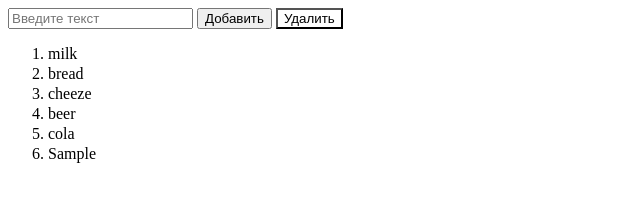
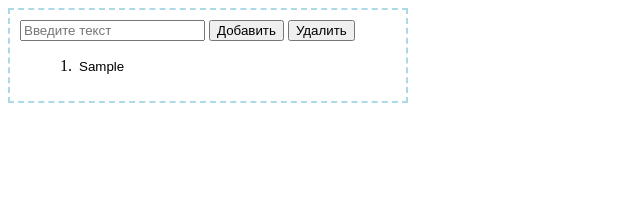
Before and after one commit to DrusMarkonii/Tasks_VT, a plain HTML site: page editableList/editable-list.html in a window 1280 px wide. Both pictures are taken after typing "Sample" into the empty fields and a click on the button "Добавить". Shown: the whole page, without its empty margins (0-640 px from the left). Drawn offline with Linux system fonts and the light colour scheme.

Commit message:
Add files via upload

```diff
--- a/editableList/editable-list.html
+++ b/editableList/editable-list.html
@@ -8,14 +8,12 @@
     <title>editable-list</title>
 </head>
 <body>
-    <input type="text" id="input" value="" name="enterText" placeholder="Введите текст">
-    <button id="add">Добавить</button>
-    <button id="remove">Удалить</button>
-    <ol id="orderList">
-
-
-    </ol>
-
+    <div class="container">
+        <input type="text" class="input" value="" name="enterText" placeholder="Введите текст">
+        <button class="addBtn">Добавить</button>
+        <button class="removeBtn">Удалить</button>
+        <ol class="orderList"></ol>
+    </div>
     <script src="main.js"></script>
 </body>
 </html>
--- a/editableList/main.js
+++ b/editableList/main.js
@@ -1,54 +1,62 @@
-const arrForFunck = ['milk','bread', 'cheeze', 'beer','cola'];
-const inputIn = document.querySelector('#input');
-const addButton = document.querySelector('#add');
-const removeButton = document.querySelector('#remove');
-const orderList = document.querySelector('#orderList');
+const arrForFunck = [];
+const inputIn = document.querySelector(".input");
+const addButton = document.querySelector(".addBtn");
+const removeButton = document.querySelector(".removeBtn");
+const orderList = document.querySelector(".orderList");
+const container = document.querySelector(".container");
 
-function createOlList(arr) {
-  const array = arr;
-  const arrayOfList = [];
-  const olList = document.querySelector('#orderList');
+(function containerStyle() {
+  container.style.border = " 2px dashed lightblue";
+  container.style.padding = "10px";
+  container.style.width = "400px";
+})();
 
-  array.forEach( element => {
-    arrayOfList.push('<li>' + element + '</li>');
-  })
+removeButton.setAttribute("disabled", true);
 
-  olList.innerHTML =  arrayOfList.join('');
+const displayList = (input, list) => {
+  input.value = "";
+  list.innerHTML = "";
+  arrForFunck.forEach((el, i) => {
+    list.innerHTML += `<li class="orderList" data-id="${i}">${
+      i + 1
+    }.<input type="text" value="${el}"></li>`;
+  });
+};
 
+function heandlerButtons(e) {
+  const target = e.target;
 
-  if(!arrForFunck.length){
-    removeButton.setAttribute("disabled", "disabled");
-    removeButton.style.backgroundColor="red";
-  }else{
-    removeButton.removeAttribute("disabled", "disabled");
-    removeButton.style.backgroundColor="inherit";
+  if (target.classList.contains("removeBtn")) {
+    if (arrForFunck.length) {
+      arrForFunck.pop();
+      displayList(inputIn, orderList);
+
+      if (!arrForFunck.length) removeButton.setAttribute("disabled", true);
+    };
+  };
+
+  if (target.classList.contains("addBtn")) {
+    if (inputIn.value) {
+      arrForFunck.push(inputIn.value);
+      displayList(inputIn, orderList);
+
+      if (arrForFunck.length) {
+        removeButton.removeAttribute("disabled");
+      };
+    };
+  };
+};
+
+function changeElem(e) {
+  const target = e.target;
+
+  if (target.closest(".orderList")?.dataset?.id) {
+    const id = target.closest(".orderList").dataset.id;
+    const value = target.closest(".orderList input").value;
+
+    arrForFunck.splice(id, 1, value);
   }
 }
 
-createOlList(arrForFunck)
-
-
-function addElement() {
-
-  if(inputIn.value){
-    arrForFunck.push(inputIn.value);
-    inputIn.value = "";
-    createOlList(arrForFunck);
-  } else{
-    alert('Введите текст')
-  }
-
-};
-
-
-function removeElement() {
-  arrForFunck.pop();
-  createOlList(arrForFunck);
-};
-
-function changeLi(e){
- e.target.innerHTML = `<input type="text" value="${e.target.innerHTML}">`
-}
-orderList.addEventListener('click', changeLi)
-addButton.addEventListener('click', addElement);
-removeButton.addEventListener('click', removeElement);
+container.addEventListener("click", heandlerButtons);
+container.addEventListener("change", changeElem);
--- a/editableList/style.css
+++ b/editableList/style.css
@@ -1,5 +1,19 @@
-li{
-    width: 200px;
-    height:20px;
+* {
 
+    box-sizing: border-box;
+    list-style-type: none;
+    cursor: default;
 }
+
+.orderList > input {
+    border: none;
+    width: auto;
+    cursor: pointer;
+    margin-left: 5px;
+}
+.orderList > input:focus {
+    cursor: text;
+}
+.input {
+    cursor: text;
+}
```
